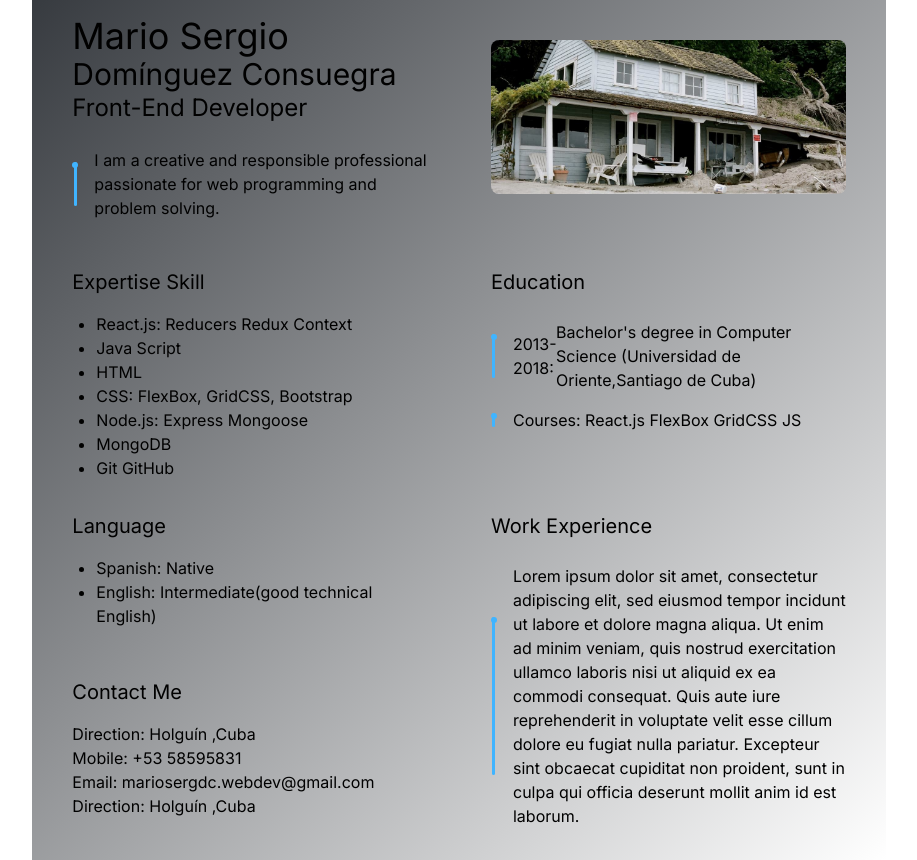
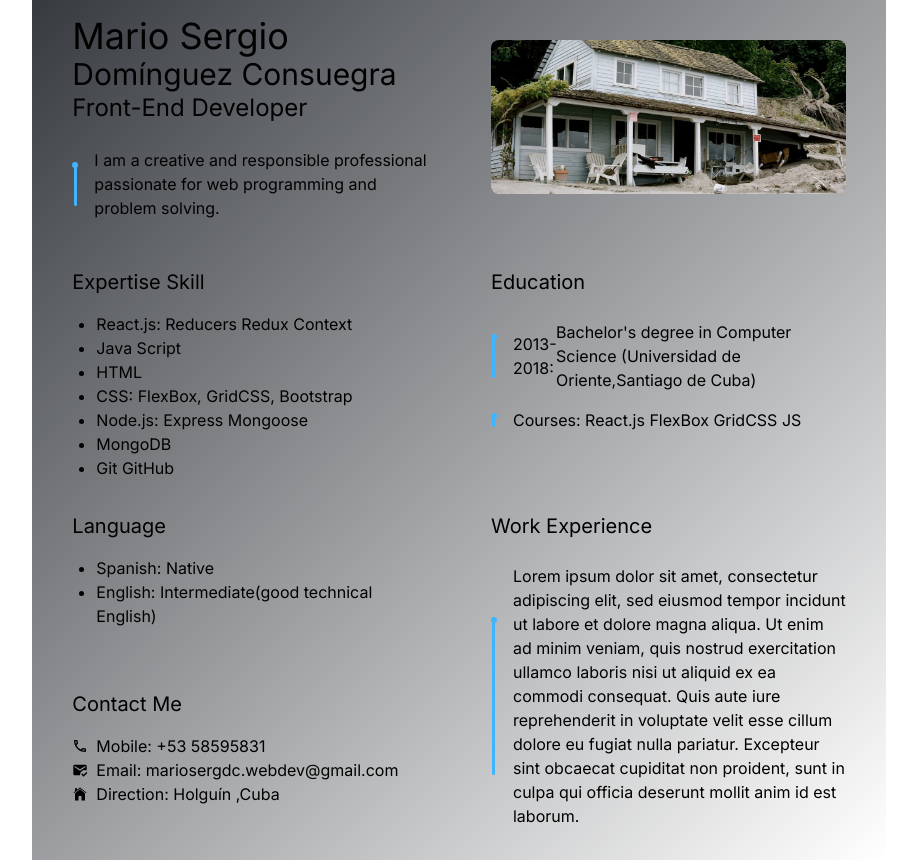
Before and after one commit to mariosergdc/nextcrud, a Next.js app: page /cv in a window 1280 px wide. Shown: the whole page, without its empty margins (181-1098 px from the left). Built offline with nearby package versions, Linux system fonts and the light colour scheme.

Commit message:
use icons

```diff
--- a/app/cv/page.tsx
+++ b/app/cv/page.tsx
@@ -1,4 +1,6 @@
 import React from 'react'
+import { IoIosHome } from 'react-icons/io'
+import { MdMarkEmailRead, MdOutlinePhone } from 'react-icons/md'
 
 const Cv = () => {
   return (
@@ -73,10 +75,9 @@ const Cv = () => {
 
 			<section className="flex flex-col items-start py-2 px-6 m-2">
 				<h2 className="text-xl mb-4">Contact Me</h2>
-				<div>Direction: Holguín ,Cuba</div>
-				<div>Mobile: +53 58595831</div>
-				<div>Email: mariosergdc.webdev@gmail.com</div>
-				<div>Direction: Holguín ,Cuba</div>
+				<div className="flex items-center gap-2"><MdOutlinePhone/>Mobile: +53 58595831</div>
+				<div className="flex items-center gap-2"><MdMarkEmailRead />Email: mariosergdc.webdev@gmail.com</div>
+				<div className="flex items-center gap-2"><IoIosHome />Direction: Holguín ,Cuba</div>
 			</section>
         </div>
 
```
